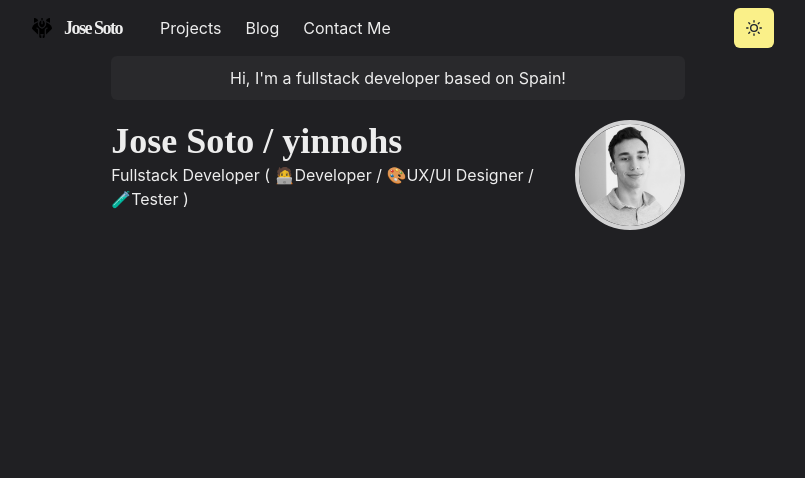
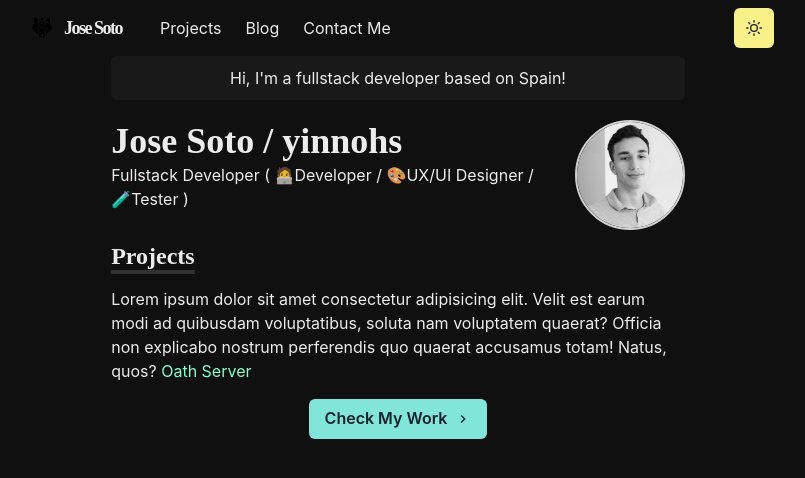
Before and after one commit to Yinnohs/portfolio, a Next.js app: page / in a window 1280 px wide. Shown: the top 478 px of the page, without its empty margins (242-1047 px from the left). Built offline with nearby package versions, Linux system fonts and the light colour scheme.

Commit message:
feat:sparkles:(ui): created section parragraph and update index

```diff
--- a/src/components/Navbar.tsx
+++ b/src/components/Navbar.tsx
@@ -40,7 +40,7 @@ const Navbar = props => {
       position={'fixed'}
       as="nav"
       w={'100%'}
-      bg={useColorModeValue('#f0e0cb', '#202023')}
+      bg={useColorModeValue('#f0e0cb', '#101010')}
       style={{ backdropFilter: 'blur(10px)' }}
       zIndex={1}
       {...props}
@@ -88,7 +88,7 @@ const Navbar = props => {
                 icon={<HamburgerIcon />}
                 variant={'outline'}
                 aria-label="Options"
-                borderColor={useColorModeValue('#f0e0cb', '#202023')}
+                borderColor={useColorModeValue('#f0e0cb', '#101010')}
               />
               <MenuList>
                 <MenuItem as={NextLink} href={'/'} passHref>
--- /dev/null
+++ b/src/components/Paragraph.tsx
@@ -0,0 +1,6 @@
+import styled from '@emotion/styled'
+
+export const Paragraph = styled.p`
+  text-align: jsutify;
+  text-ident: 1em;
+`
--- a/src/components/Section.tsx
+++ b/src/components/Section.tsx
@@ -0,0 +1,23 @@
+import { chakra, shouldForwardProp } from '@chakra-ui/react'
+import { motion } from 'framer-motion'
+
+const StyledDiv = chakra(motion.div, {
+  shouldForwardProp: prop => {
+    return shouldForwardProp(prop) || prop === 'transition'
+  }
+})
+
+const Section = ({ children, delay = '0' }) => {
+  return (
+    <StyledDiv
+      initial={{ y: 10, opacity: 0 }}
+      animate={{ y: 0, opacity: 1 }}
+      transition={{ duration: '0.8', delay }}
+      mb={6}
+    >
+      {children}
+    </StyledDiv>
+  )
+}
+
+export default Section
--- a/src/pages/_document.tsx
+++ b/src/pages/_document.tsx
@@ -1,7 +1,6 @@
 import { ColorModeScript } from '@chakra-ui/react'
 import NextDocument, { Html, Head, Main, NextScript } from 'next/document'
 import { Apptheme } from '../utils'
-import { JSX } from 'react'
 
 export default class Document extends NextDocument {
   render(): JSX.Element {
--- a/src/pages/index.tsx
+++ b/src/pages/index.tsx
@@ -3,8 +3,14 @@ import {
   Box,
   Heading,
   Image,
-  useColorModeValue
+  useColorModeValue,
+  Link,
+  Button
 } from '@chakra-ui/react'
+import Section from '../components/Section'
+import { Paragraph } from '../components/Paragraph'
+import NextLink from 'next/link'
+import { ChevronRightIcon } from '@chakra-ui/icons'
 
 const Page = () => {
   return (
@@ -40,8 +46,8 @@ const Page = () => {
         >
           <Image
             alt="profile photo of yinnohs"
-            borderColor={'whiteAlpha.800'}
-            borderWidth={4}
+            borderColor={useColorModeValue('blackAlpha.600', 'whiteAlpha.800')}
+            borderWidth={2}
             borderStyle={'solid'}
             maxWidth={'110px'}
             display={'inline-block'}
@@ -50,6 +56,31 @@ const Page = () => {
           />
         </Box>
       </Box>
+      <Section delay={'0.1'}>
+        <Heading as={'h3'} variant={'section-title'}>
+          Projects
+        </Heading>
+        <Paragraph>
+          Lorem ipsum dolor sit amet consectetur adipisicing elit. Velit est
+          earum modi ad quibusdam voluptatibus, soluta nam voluptatem quaerat?
+          Officia non explicabo nostrum perferendis quo quaerat accusamus totam!
+          Natus, quos?{' '}
+          <Link as={NextLink} href="/projects/oathserver">
+            Oath Server
+          </Link>
+        </Paragraph>
+        <Box
+          display={{ md: 'flex', sm: 'flex' }}
+          my={4}
+          justifyContent={'center'}
+        >
+          <Link as={NextLink} href="/projects">
+            <Button rightIcon={<ChevronRightIcon />} colorScheme="teal">
+              Check My Work
+            </Button>
+          </Link>
+        </Box>
+      </Section>
     </Container>
   )
 }
--- a/src/utils/theme.ts
+++ b/src/utils/theme.ts
@@ -4,7 +4,7 @@ import { mode } from '@chakra-ui/theme-tools'
 const styles = {
   global: props => ({
     body: {
-      bg: mode('#f0e0cb', '#202023')(props)
+      bg: mode('#f0e0cb', '#101010')(props)
     }
   })
 }
@@ -13,10 +13,10 @@ const components = {
   Heading: {
     variants: {
       'section-title': {
-        textDeoration: 'underline',
+        textDecoration: 'underline',
         fontSize: 24,
         textUnderlineOffset: 6,
-        textDecorationColor: '#525252',
+        textDecorationColor: '#323232',
         textDecorationThickness: 4,
         marginTop: 3,
         marginBottom: 4
@@ -26,7 +26,7 @@ const components = {
 
   Link: {
     baseStyle: props => ({
-      color: mode('#3d7aed', '#ff63c3')(props),
+      color: mode('teal', '#88fdca')(props),
       textUnderlineOffset: 3
     })
   }
```
